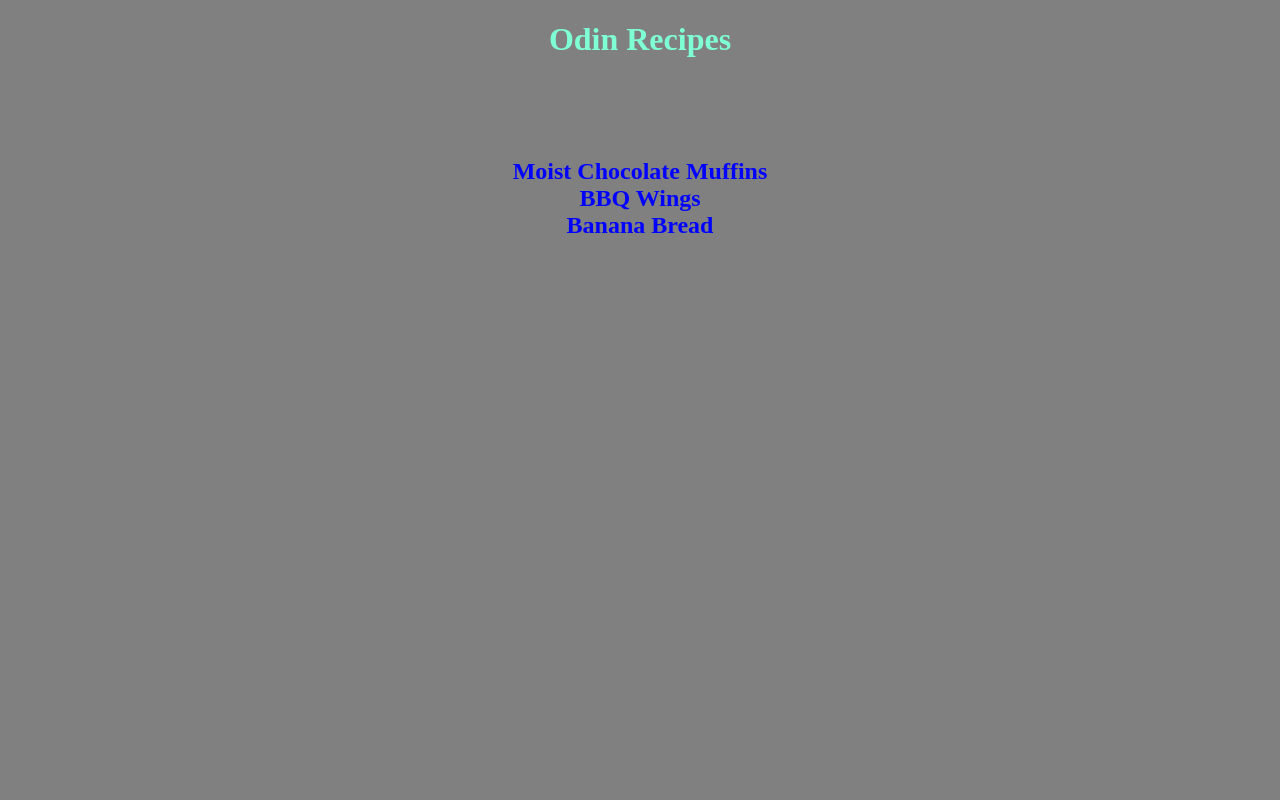
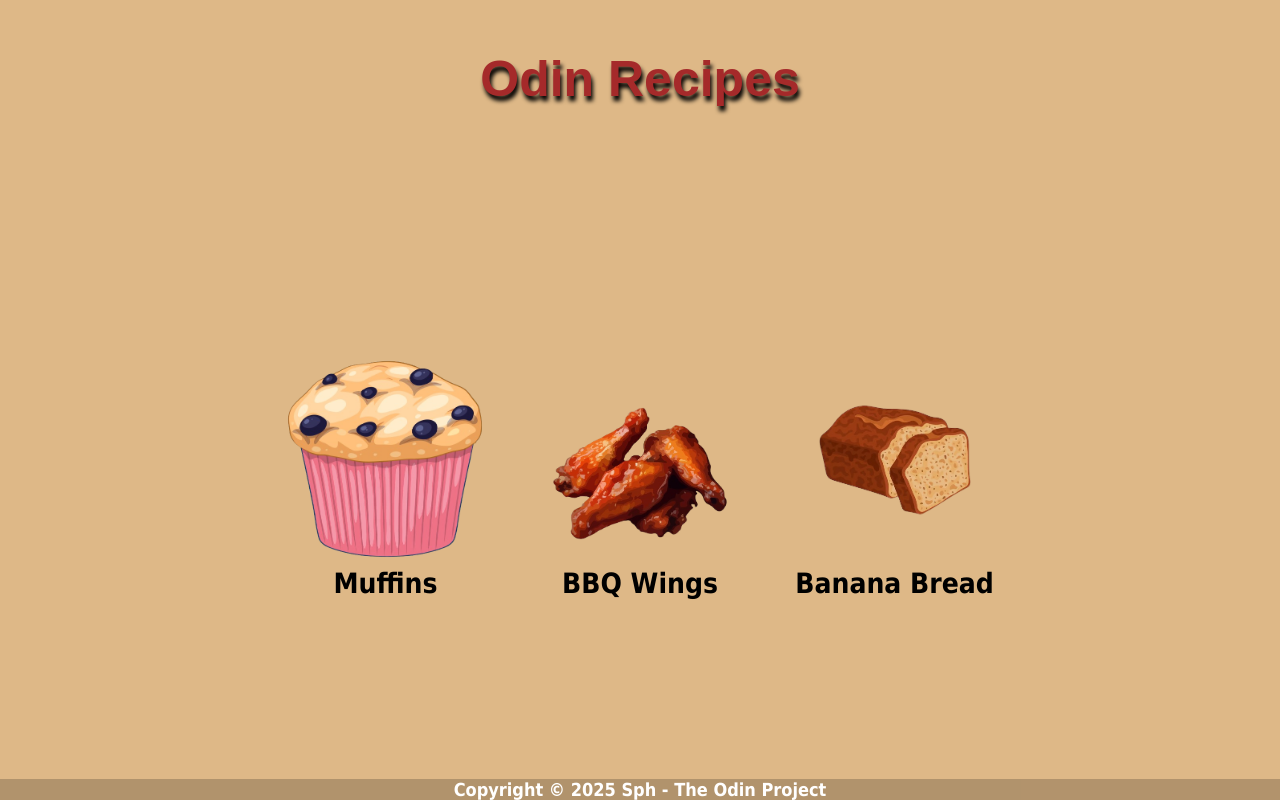
Before and after one commit to Sph-013/odin-recipes, a plain HTML site: page index.html in a window 1280 px wide. Drawn offline with Linux system fonts and the light colour scheme; a web font is replaced by a local one.

Commit message:
Organized everything better in folders, added some more CSS to all webpages.

```diff
--- a/index.html
+++ b/index.html
@@ -4,14 +4,29 @@
     <meta charset="UTF-8">
     <meta name="viewport" content="width=device-width, initial-scale=1.0">
     <title>Odin Recipes - Homepage</title>
-    <link rel="stylesheet" href="./style.css"
+    <link rel="stylesheet" href="./resources/css/style.css">
+    <link rel="icon" type="image/x-icon" href="./resources/imgs/odin.png">
 </head>
 <body>
     <h1 class="main-header">Odin Recipes</h1>
-    <a href="recipes/muffins.html" class="recipe-menu">Moist Chocolate Muffins</a>
-    <br>
-    <a href="recipes/bbqwings.html" class="recipe-menu">BBQ Wings</a>
-    <br>
-    <a href="recipes/bananabread.html" class="recipe-menu">Banana Bread</a>
+    <div class="recipes">
+        <div class="pic-text">
+            <a href="recipes/muffins.html" class="recipe-menu"><img src="./resources/imgs/muffin.png" alt="Muffins Picture"></a>
+            <figcaption>Muffins</figcaption>
+        </div>
+        <div class="pic-text">
+            <a href="recipes/bbqwings.html" class="recipe-menu"><img src="./resources/imgs/bbqwings.png" alt="BBQ Wings Picture"></a>
+            <figcaption>BBQ Wings</figcaption>
+        </div>
+        <div class="pic-text">
+            <a href="recipes/bananabread.html" class="recipe-menu"><img src="./resources/imgs/bananabread.png" alt="Banana Bread Picture"></a>
+            <figcaption>Banana Bread</figcaption>
+        </div>
+
+    </div>
+
+    <footer>
+        <p>Copyright © 2025 Sph - <a href="https://www.theodinproject.com" target="_blank" rel="noreferrer">The Odin Project</a></p>
+    </footer>
 </body>
 </html>
--- /dev/null
+++ b/resources/css/style.css
@@ -0,0 +1,110 @@
+@font-face {
+    font-family: audowide-regular;
+    src: url(./Audiowide-Regular.ttf);
+}
+
+* {
+    text-align: center;
+    font-family: Tahoma, sans-serif;
+    padding: 0;
+    margin: 0;
+    box-sizing: border-box;
+}
+
+body {
+    background-color: burlywood;
+}
+
+.main-header,
+.recipe-header {
+    margin-bottom: 100px;
+    font-family: 'audowide-regular', sans-serif;
+    font-size: 50px;
+    text-shadow: 2px 5px 4px black;
+    color: brown;
+    width: 600px;
+    margin: 50px auto 250px;
+}
+
+.recipe-header {
+    margin: 25px auto;
+}
+
+.recipe-menu {
+    font-size: 24px;
+    font-weight: 800;
+    color: blue;
+    text-decoration: none;
+}
+
+img {
+    border-radius: 5%;
+}
+
+ul,
+ol {
+    list-style-type: none;
+}
+
+.recipes img {
+    width: 200px;
+    height: auto;
+}
+
+.recipes img:hover {
+    width: 210px;
+}
+
+.pic-text {
+    display: inline-block;
+    text-align: center;
+    font-size: 28px;
+    font-weight: 800;
+    padding: 0px 25px;
+}
+
+.wrapper-recipe {
+    margin: 55px auto 15px auto;
+    padding: 25px;
+    background-color: rgba(255, 255, 255, 0.5);
+    border-radius: 20px;
+    width: 800px;
+}
+
+.spacer {
+    margin-bottom: 50px;
+}
+
+.back-button {
+    font-size: 24px;
+    background-color: brown;
+    color: white;
+    padding: 10px;
+    margin-bottom: 15px;
+    border-radius: 25px;
+}
+
+.back-button:hover {
+    background-color: rgb(240, 76, 76);
+    cursor: pointer;
+}
+
+footer {
+    position: fixed;
+    bottom: 0;
+    width: 100%;
+    background-color: rgba(0, 0, 0, 0.2);
+    color: white;
+    font-size: 18px;
+    font-weight: 800;
+}
+
+footer a {
+    text-decoration: none;
+    color: white;
+}
+
+footer a:hover {
+    color: blue;
+    text-decoration: underline;
+}
--- a/style.css
+++ /dev/null
@@ -1,35 +0,0 @@
-* {
-    background-color: grey;
-    text-align: center;
-}
-
-.main-header,
-.recipe-header {
-    text-align: center;
-    color: aquamarine;
-}
-
-.main-header {
-    margin-bottom: 100px;
-}
-
-.recipe-menu {
-    font-size: 24px;
-    font-weight: 800;
-    color: blue;
-    text-decoration: none;
-}
-
-.recipe-menu:hover {
-    color: lightskyblue;
-    font-size: 28px;
-}
-
-img {
-    border-radius: 5%;
-}
-
-ul,
-ol {
-    list-style-type: none;
-}
```
Also changed, not shown: recipes/bananabread.html (+9 -4 lines), recipes/bbqwings.html (+10 -5 lines), recipes/muffins.html (+10 -4 lines), resources/fonts/Audiowide-Regular.ttf (added), resources/imgs/bananabread.png (added), resources/imgs/bbqwings.png (added), resources/imgs/muffin.png (added), resources/imgs/odin.png (added).
